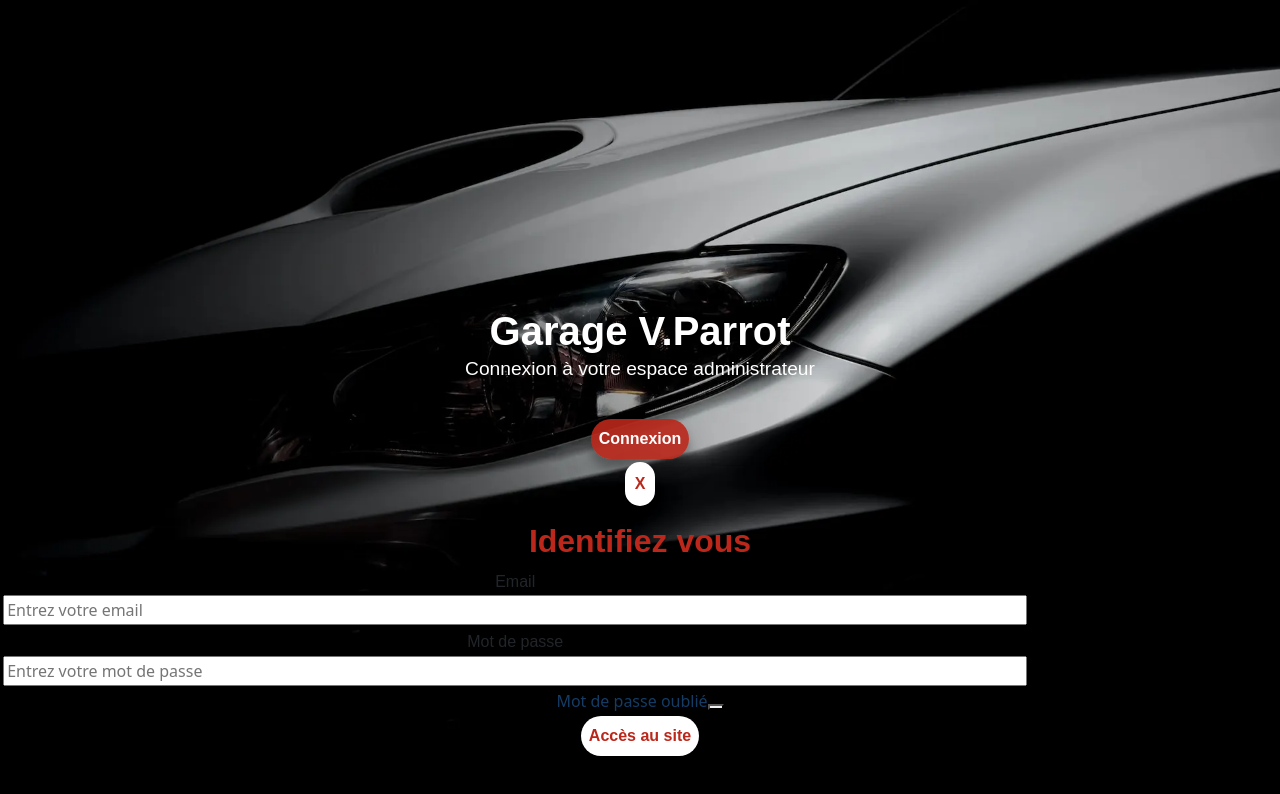
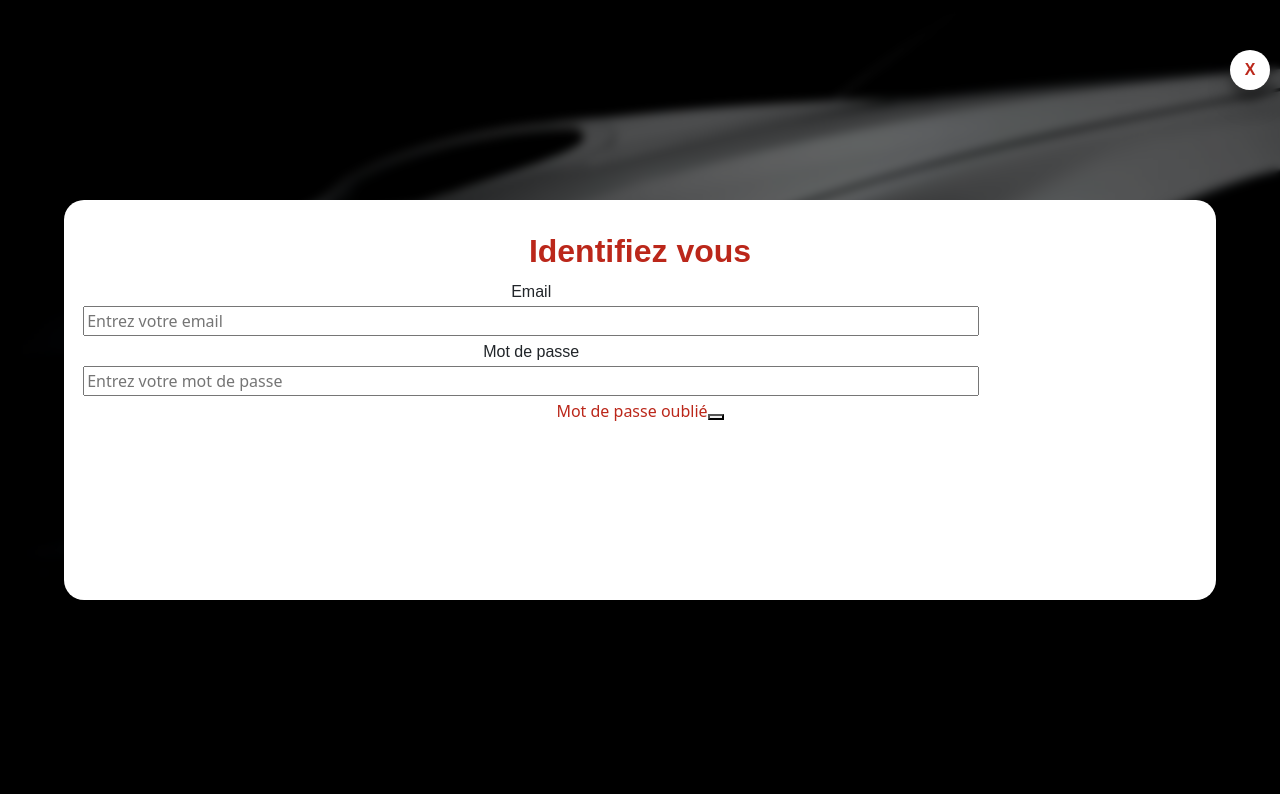
Before and after one commit to JulienWangon/VParrot, a React (Create React App) app in the folder vparrot-front/: page /access-panel in a window 1280 px wide. Both pictures are taken after a click on the button "Connexion". Shown: the top 794 px of the page. Built offline with nearby package versions, Linux system fonts and the light colour scheme; no server answers; a web font is replaced by a local one.

Commit message:
ADD create crud method

```diff
--- a/vparrot-front/src/_utils/validation.js
+++ b/vparrot-front/src/_utils/validation.js
@@ -89,7 +89,7 @@ export const validateRating = (rating) => {
 // COMMENT VALIDATION
 export const validateComment = (comment) => {
   let error =  null;
-
+  console.log("validateComment called with comment:", comment);
   const commentRegex = /^[A-Za-z0-9 .,!?()-éèêëàâäôöûüçîïÉÈÊËÀÂÄÔÖÛÜÇÎÏ]+$/;
   const urlRegex = /(www\.|https?:\/\/)[^\s]+?\.[a-zA-Z]{2,}/;
 
--- /dev/null
+++ b/vparrot-front/src/components/Testimonies/public/TestimonyModal/testimonyModal.module.css
@@ -0,0 +1,34 @@
+.formContainer {
+  display: flex;
+  flex-direction: column;
+  align-items: center;
+  width: 90vw;
+  background-color: #D9D9D9;
+  border-radius: 20px;
+
+}
+
+
+.closeBtn {
+  position: fixed;
+    display: flex;
+    align-items: center;
+    justify-content: center;
+    width: 30px;
+    height: 30px;
+    top: 50px;
+    right: 10px;
+    border-radius: 50%;
+}
+
+.closeBtn:focus {
+  outline: none;
+}
+
+
+
+
+body * {
+
+  border-radius: 1px solid red;
+}
--- a/vparrot-front/src/components/Testimonies/testimoniesService.js
+++ b/vparrot-front/src/components/Testimonies/testimoniesService.js
@@ -1,20 +1,48 @@
-import instance from '../../_utils/axios';
+import instanceAxios from '../../_utils/axios';
 
-// Get all moderated Testimonies
+//Optenir tout les témoignages
 export const fetchModeratedTestimonies = async () => {
     try {
 
-        const response = await instance.get('/testimonies/moderated');
+        const response = await instanceAxios.get('/testimonies/moderated');
         if (response.data && response.data.status === 'success') {
 
             return response.data.data;
         } else {
 
-            throw new Error("Données reçues non valides ou erreur de requête.");
+            throw new Error(response.data.message || "Données reçues non valides ou erreur de requête.");
         }
     } catch (error) {
 
-        console.error('Erreur lors de la récupération des témoignages:', error);
-        throw error;
+        const errorMessage = error.response?.data?.message ?? "Erreur lors de la communication avec l'API.";
+        console.error('Erreur lors de la récupération des témoignages:', errorMessage);
+
+        throw new Error(errorMessage);
     }
 };
+
+
+
+// Create testimony
+export const createTestimony = async (testimonyData) => {
+    try {
+
+        const response = await instanceAxios.post('/testimonies', testimonyData);
+
+        if (response.data && response.data.status === 'success') {
+
+            return response.data;
+        } else {
+
+            throw new Error(response.data.message || "Erreur inconnue lors de la création du témoignage.")
+        }
+
+
+    }catch (error) {
+
+        const errorMessage = error.response?.data?.message ?? "Erreur lors de la communication avec l'API.";
+        console.error('Erreur lors de la création du témoignage:', errorMessage);
+
+        throw new Error(errorMessage);
+    }
+}
--- a/vparrot-front/src/components/admin/ConnexionModal/ConnexionModal.js
+++ b/vparrot-front/src/components/admin/ConnexionModal/ConnexionModal.js
@@ -82,13 +82,15 @@ const ConnexionModal = ({ handleCloseModal }) => {
 
     return (
 
-        <div className="formContainer">
-            <div className={ModalStyle.opacityLayer}></div>
+
+        <div className="modalOverlay">
+                <div className={ModalStyle.formContainer}>
+
                     <Button className={ModalStyle.circleBtn} colorStyle="whiteBtn" onClick={handleCloseModal}>X</Button>
 
                     <form method="POST" onSubmit={handleSubmit}>
-                <div className="titleContainer">
-                <H2Title className="userFormTitle" h2Text="Identifiez vous"/>
+                        <div className={ModalStyle.titleContainer}>
+                        <H2Title className={ModalStyle.useFormTitle} h2Text="Identifiez vous"/>
                         </div>
                         <TextInput
                             label="Email"
@@ -119,7 +121,7 @@ const ConnexionModal = ({ handleCloseModal }) => {
                         <Button
                             content="Connexion"
                             type="submit"
-                    className="submitBtn"
+                            className={ModalStyle.submitBtn}
                             disabled={!captchaValue && areFieldsValid}
                         />
                         {error && <div className="errorMessage">{error}</div>}
@@ -128,6 +130,7 @@ const ConnexionModal = ({ handleCloseModal }) => {
                     </form>
 
                 </div>
+        </div>
     );
 };
 
--- a/vparrot-front/src/components/admin/ConnexionModal/connexionModal.module.css
+++ b/vparrot-front/src/components/admin/ConnexionModal/connexionModal.module.css
@@ -1,9 +1,30 @@
 .passwordResetLink {
-  color: #153c65;
+  color: rgba(187, 39, 26);
   text-decoration: none;
 }
 
 .passwordResetLink:hover {
-  color: red; /* Changement de couleur au survol */
-  text-decoration: underline; /* Souligne le texte au survol */
+  color: red;
+  text-decoration: underline;
 }
+
+.formContainer {
+  width: 90vw;
+  background-color: white;
+  padding: 1em;
+  border-radius: 20px;
+  height: 50%;
+
+}
+
+.circleBtn {
+  position: fixed;
+  display: flex;
+  align-items: center;
+  justify-content: center;
+  width: 40px;
+  height: 40px;
+  top: 50px;
+  right: 10px;
+  border-radius: 50%;
+}
```
Also changed, not shown: vparrot-front/src/components/Testimonies/hooks/useFetchCreateTestimony.js (added, +34 -0 lines), 1 other file (tests, documents, lock files or other folders). Lines whose indentation alone changed are shown as unchanged.
